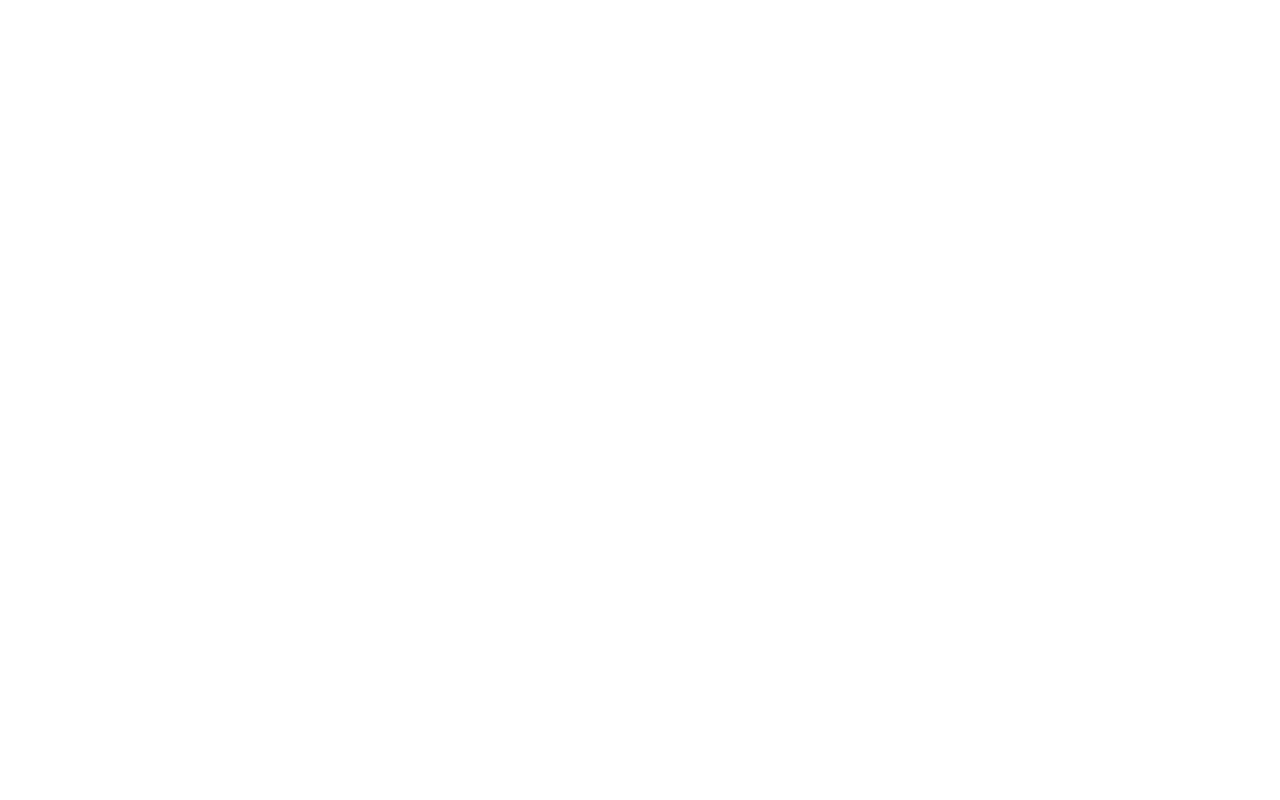
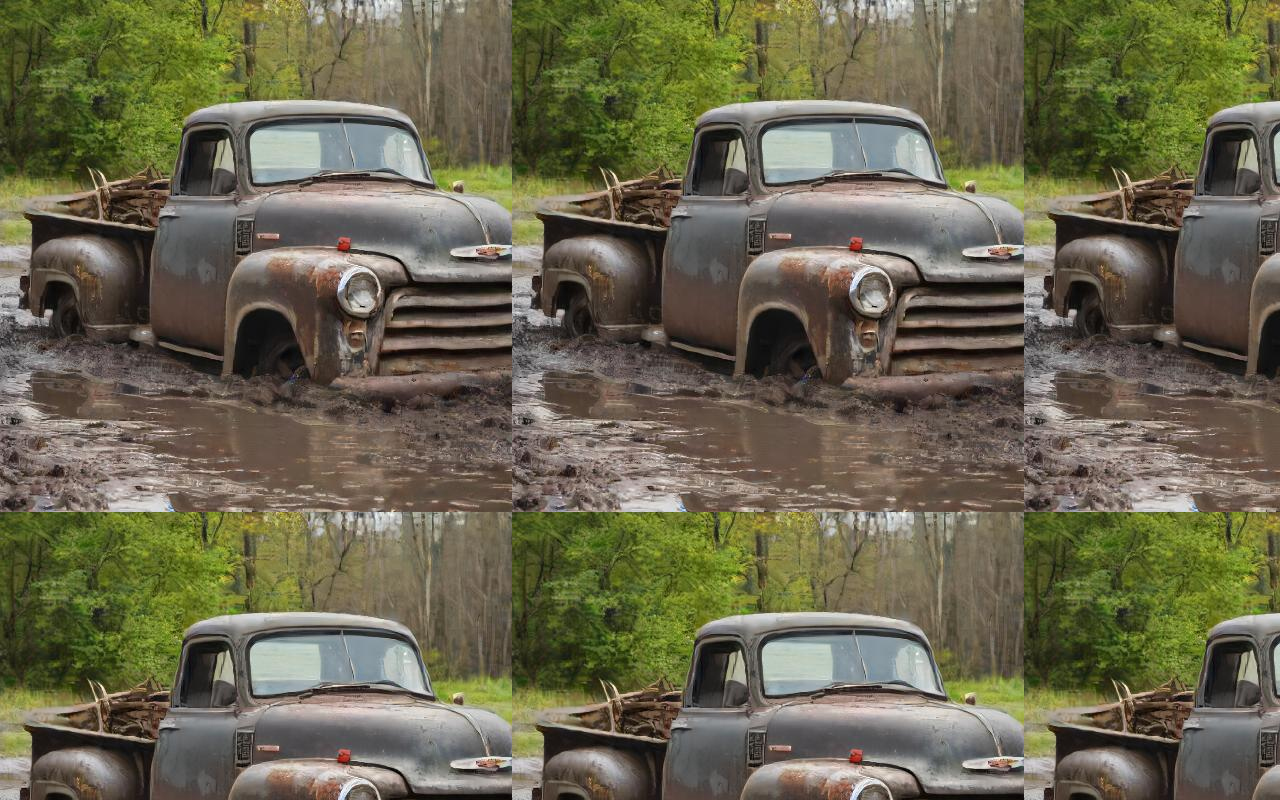
Before and after one commit to diracdeltas/country-ai, a plain HTML site: page index.html in a window 1280 px wide. Drawn offline with Linux system fonts and the light colour scheme.

Commit message:
init background

```diff
--- a/index.html
+++ b/index.html
@@ -1,6 +1,9 @@
 <html>
   <head>
     <style>
+      body {
+        background-image: url("0.jpg");
+      }
       div {
         	color: black;
 	        text-shadow: 0px 1px 0px #999, 0px 2px 0px #888, 0px 3px 0px #777, 0px 4px 0px #666, 0px 5px 0px #555, 0px 6px 0px #444, 0px 7px 0px #333, 0px 8px 7px #001135;
```
